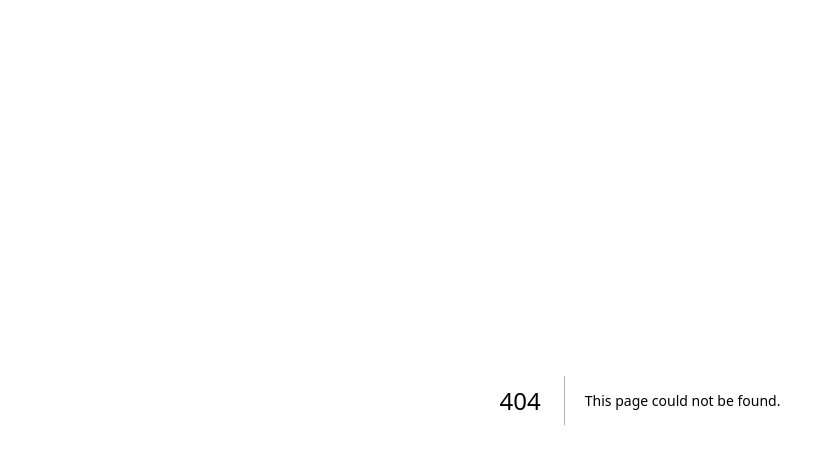
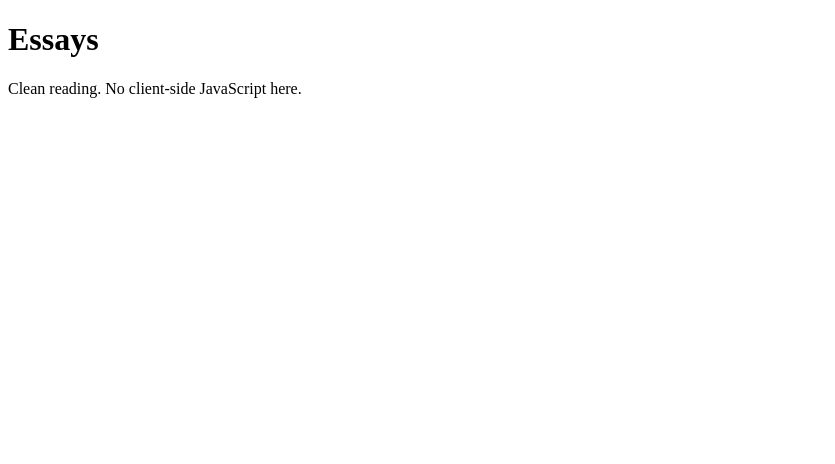
Before and after one commit to eddiezal/eddiezaldivar, a Next.js app: page /essays in a window 1280 px wide. Before the commit this address had no page. Shown: the top 464 px of the page, without its empty margins (0-835 px from the left). Built offline with nearby package versions, Linux system fonts and the light colour scheme.

Commit message:
feat(ia): scaffold core routes (/work,/essays,/hire,/about,/contact,/privacy,/terms)

```diff
--- /dev/null
+++ b/src/app/about/page.tsx
@@ -0,0 +1 @@
+export default function About(){return(<main className="max-w-3xl mx-auto px-4 py-12"><h1 className="font-h text-3xl">About</h1></main>);}
--- /dev/null
+++ b/src/app/contact/page.tsx
@@ -0,0 +1 @@
+export default function Contact(){return(<main className="max-w-3xl mx-auto px-4 py-12"><h1 className="font-h text-3xl">Contact</h1></main>);}
--- /dev/null
+++ b/src/app/essays/page.tsx
@@ -0,0 +1,9 @@
+export const dynamic = "force-static";
+export default function Essays(){
+  return (
+    <main className="prose prose-zinc max-w-3xl mx-auto px-4 py-12">
+      <h1 className="font-h">Essays</h1>
+      <p>Clean reading. No client-side JavaScript here.</p>
+    </main>
+  );
+}
--- /dev/null
+++ b/src/app/hire/page.tsx
@@ -0,0 +1 @@
+export default function Hire(){return(<main className="max-w-3xl mx-auto px-4 py-12"><h1 className="font-h text-4xl">One-Week Demo (founder-to-founder)</h1><p className="mt-4 text-zinc-600">See a working prototype before you commit to a retainer.</p></main>);}
--- /dev/null
+++ b/src/app/privacy/page.tsx
@@ -0,0 +1 @@
+export default function Privacy(){return(<main className="max-w-3xl mx-auto px-4 py-12"><h1 className="font-h text-3xl">Privacy</h1></main>);}
--- /dev/null
+++ b/src/app/terms/page.tsx
@@ -0,0 +1 @@
+export default function Terms(){return(<main className="max-w-3xl mx-auto px-4 py-12"><h1 className="font-h text-3xl">Terms</h1></main>);}
--- /dev/null
+++ b/src/app/work/page.tsx
@@ -0,0 +1 @@
+export default function Work(){return(<main className="max-w-6xl mx-auto px-4 py-12"><h1 className="font-h text-3xl">Recent Work</h1></main>);}
```
